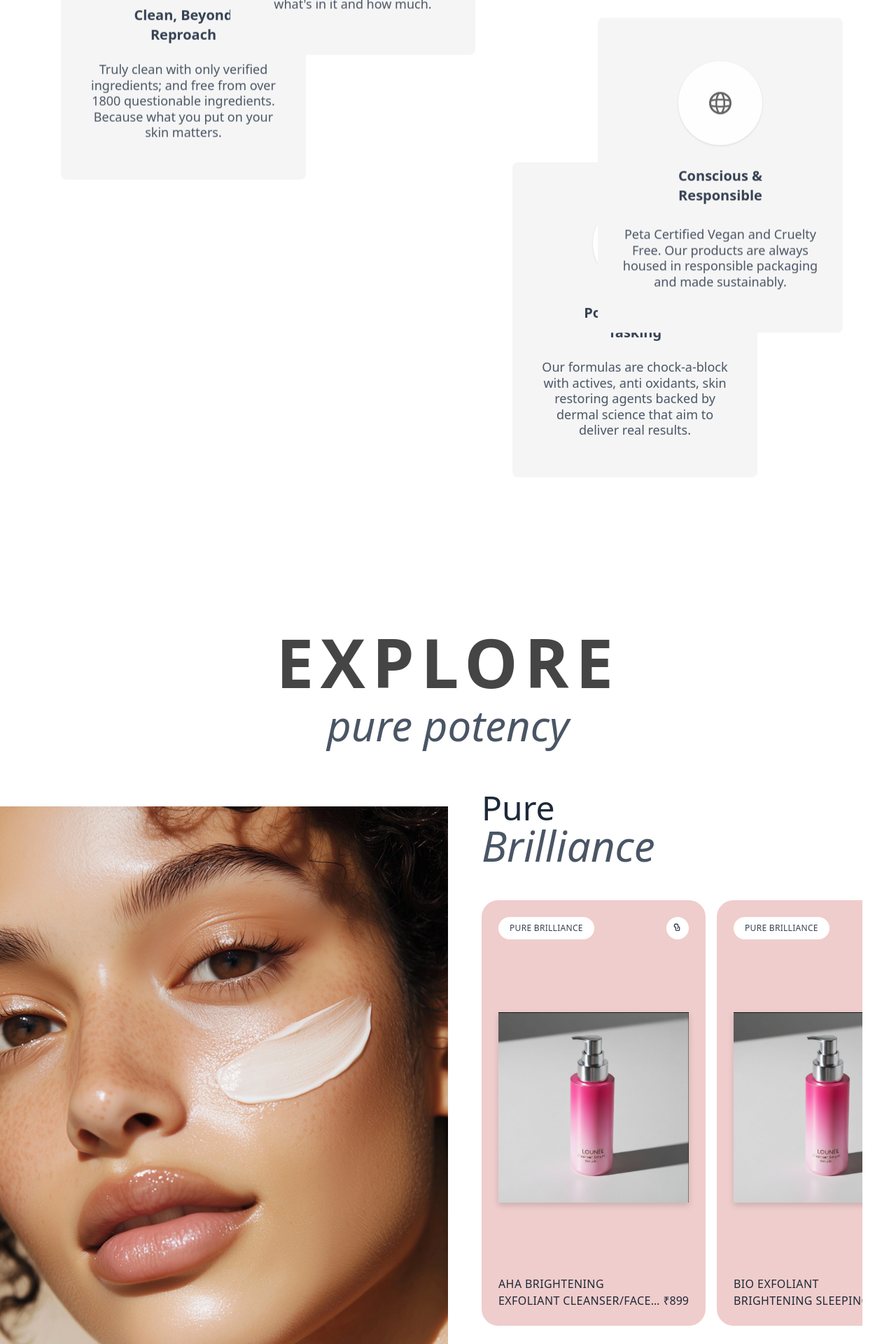
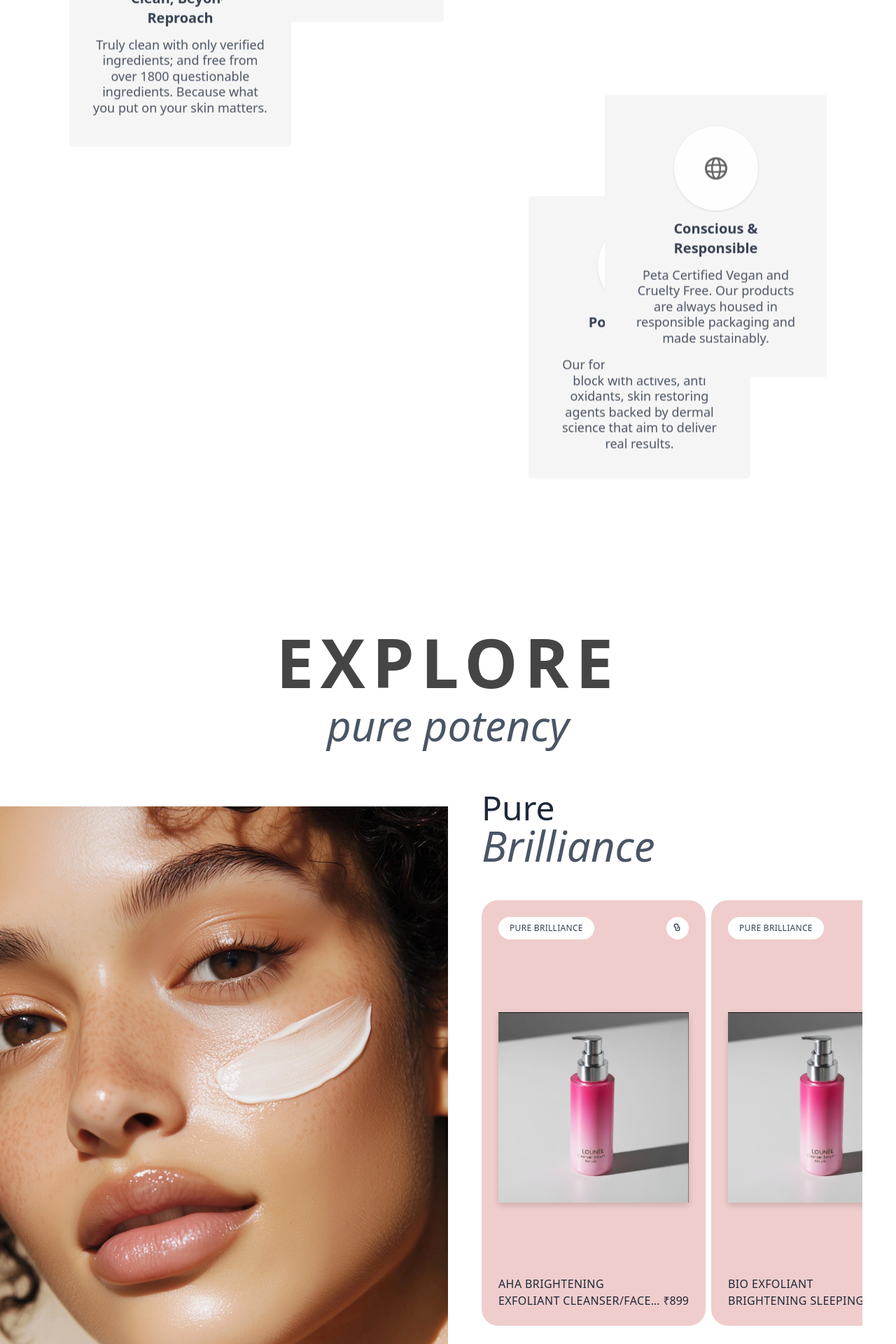
Before and after one commit to darshit890/true-skin, a Next.js app: page / in a window 1280 px wide. Shown: the part 1620-3540 px from the top of the page at 70% size. Built offline with nearby package versions, Linux system fonts and the light colour scheme.

Commit message:
modified:   components/FeatureSection.tsx 	modified:   components/ProductSection.tsx

```diff
--- a/components/FeatureSection.tsx
+++ b/components/FeatureSection.tsx
@@ -97,7 +97,7 @@ export default function FeatureSection() {
         "Truly clean with only verified ingredients; and free from over 1800 questionable ingredients. Because what you put on your skin matters.",
       icon: "/globe.svg",
       className:
-        "relative mx-auto mt-6 w-full max-w-[350px] bg-[#f5f5f5] rounded-lg  px-8 py-8 z-20 md:absolute md:left-[2%] md:top-[38%] md:h-[450px]",
+        "relative mx-auto mt-6 w-full max-w-[317px] bg-[#f5f5f5] rounded-sm  px-8 py-8 z-20 md:absolute md:left-[3%] md:top-[38%] md:h-[403px]",
       speed: 3,
     },
     {
@@ -106,7 +106,7 @@ export default function FeatureSection() {
         "No black boxes, nothing to hide, we disclose our full formulas, so you will never have to guess what's in it and how much.",
       icon: "/file.svg",
       className:
-        "relative mx-auto mt-6 w-full max-w-[350px] bg-[#f5f5f5] rounded-lg  px-8 py-8 z-20 md:absolute md:left-[23%] md:top-[6%] md:h-[450px]",
+        "relative mx-auto mt-6 w-full max-w-[317px] bg-[#f5f5f5] rounded-sm  px-8 py-8 z-20 md:absolute md:left-[22%] md:top-[6%] md:h-[403px]",
       speed: 1,
     },
     {
@@ -115,7 +115,7 @@ export default function FeatureSection() {
         "Our formulas are chock-a-block with actives, anti oxidants, skin restoring agents backed by dermal science that aim to deliver real results.",
       icon: "/window.svg",
       className:
-        "relative mx-auto mt-6 w-full max-w-[350px] bg-[#f5f5f5] rounded-lg px-8 py-8 z-20 md:absolute md:left-[58%] md:bottom-[-20%] md:h-[450px]",
+        "relative mx-auto mt-6 w-full max-w-[317px] bg-[#f5f5f5] rounded-sm px-8 py-8 z-20 md:absolute md:left-[60%] md:bottom-[-20%] md:h-[403px]",
       speed: 3,
     },
     {
@@ -124,7 +124,7 @@ export default function FeatureSection() {
         "Peta Certified Vegan and Cruelty Free. Our products are always housed in responsible packaging and made sustainably.",
       icon: "/globe.svg",
       className:
-        "relative mx-auto mt-6 w-full max-w-[350px] bg-[#f5f5f5] rounded-lg  px-8 py-8 z-20 md:absolute md:right-[1%] md:top-[50%] md:h-[450px]",
+        "relative mx-auto mt-6 w-full max-w-[317px] bg-[#f5f5f5] rounded-sm  px-8 py-8 z-20 md:absolute md:right-[3%] md:top-[60%] md:h-[403px]",
       speed: 2,
     },
   ];
--- a/components/ProductSection.tsx
+++ b/components/ProductSection.tsx
@@ -150,7 +150,7 @@ export default function ProductSection() {
           <div className="relative w-full mb-8 overflow-y-hidden">
             <div
               ref={carouselRef}
-              className="flex gap-4 overflow-x-auto overflow-y-hidden md:overflow-x-auto scroll-smooth carousel-hide-scroll snap-x snap-mandatory select-none cursor-grab active:cursor-grabbing"
+              className="flex gap-2 overflow-x-auto overflow-y-hidden md:overflow-x-auto scroll-smooth carousel-hide-scroll snap-x snap-mandatory select-none cursor-grab active:cursor-grabbing"
               onPointerDown={onPointerDown}
               onPointerMove={onPointerMove}
               onPointerUp={onPointerUp}
```
